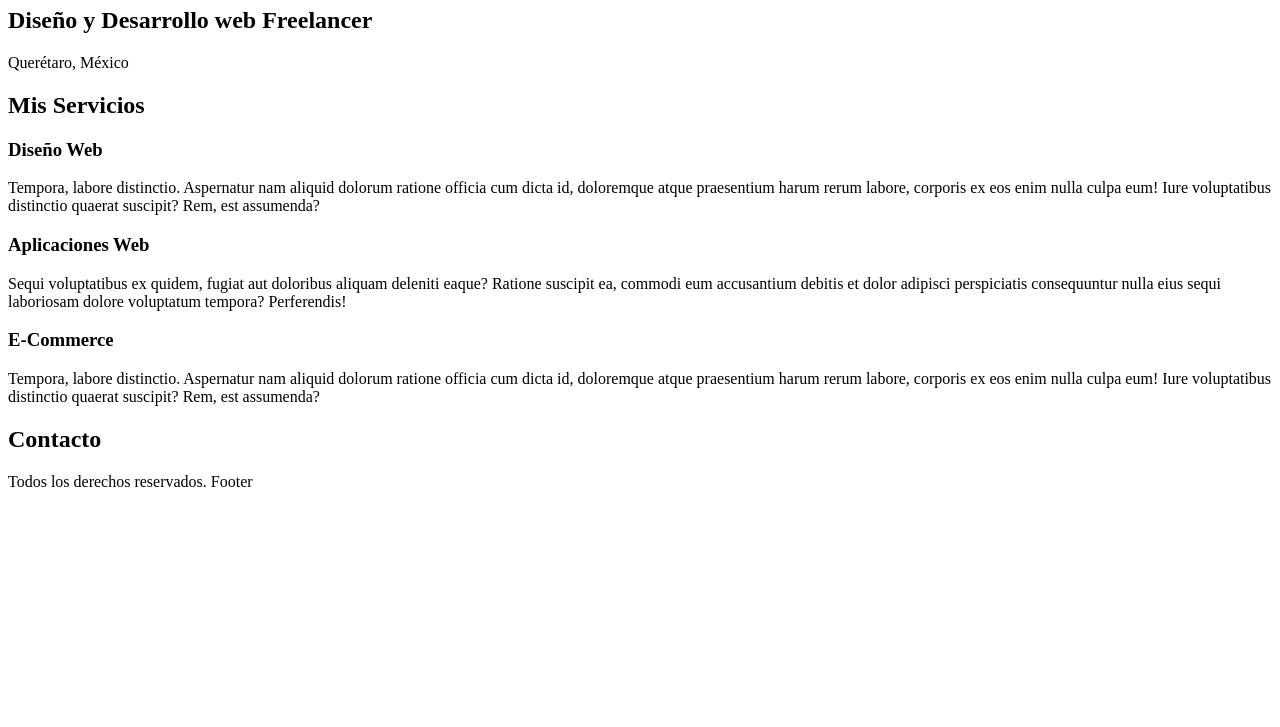
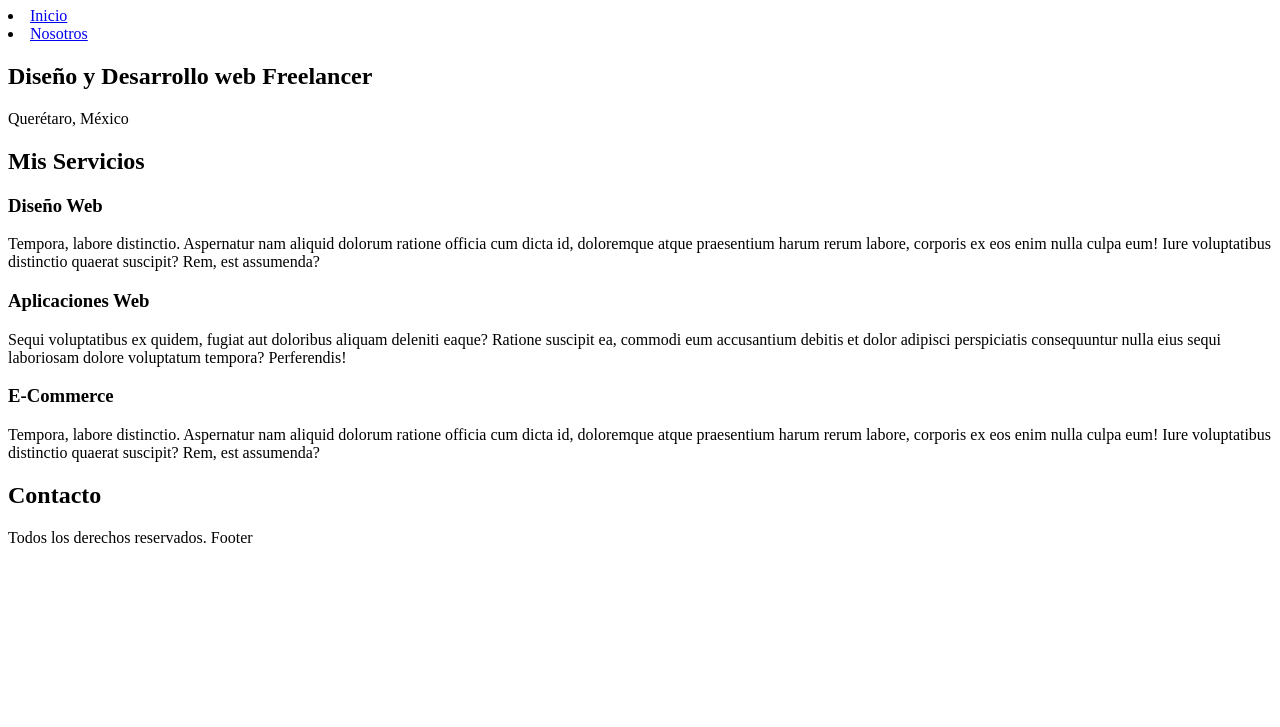
Before and after one commit to eferreyro/prueba-landing, a plain HTML site: page index.html in a window 1280 px wide. Shown: the part 73-800 px from the top of the page. Drawn offline with Linux system fonts and the light colour scheme.

Commit message:
Agregando link nosotros

```diff
--- a/index.html
+++ b/index.html
@@ -13,7 +13,14 @@
     </header>
     <!-- Fin Header -->
     <!-- navbar -->
-
+    <nav class="nav">
+      <li class="nav-item">
+        <a class="nav-link active" href="#">Inicio</a>
+      </li>
+      <li class="nav-item">
+        <a class="nav-link disabled" href="nosotros.html"> Nosotros</a>
+      </li>
+    </nav>
     <!-- Fin navbar -->
     <!-- section -->
     <section>
```
Also changed, not shown: nosotros.html (added, +12 -0 lines).
